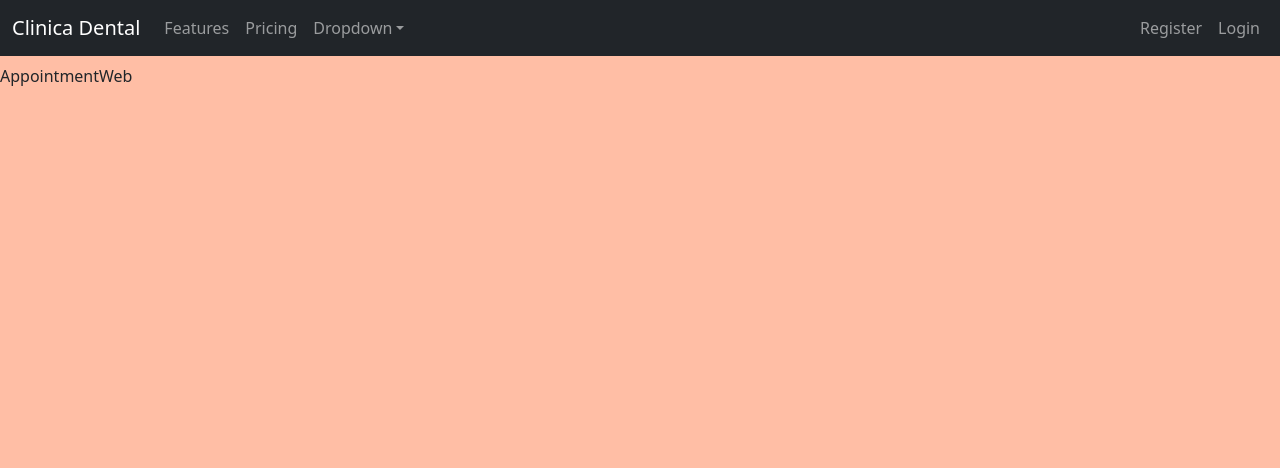
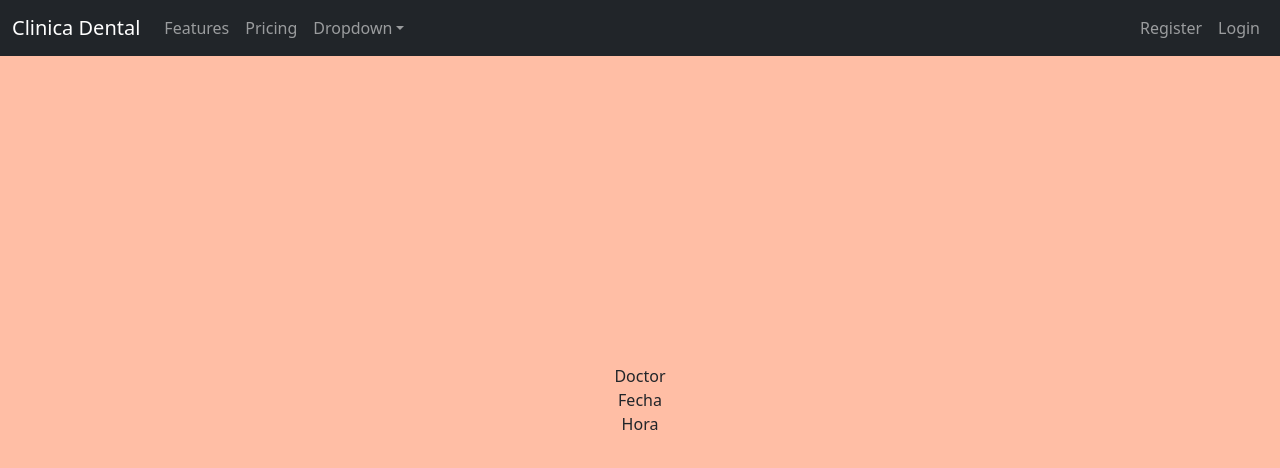
Before and after one commit to s0usaa/dav-geekshub-fsd-react, a React (Vite) app: page /appointmentweb in a window 1280 px wide. Shown: the top 468 px of the page. Built offline with nearby package versions, Linux system fonts and the light colour scheme; no server answers.

Commit message:
feat: Intento de mostrar citas como paciente

```diff
--- a/src/layout/appointmentWeb/AppointmentWeb.css
+++ b/src/layout/appointmentWeb/AppointmentWeb.css
@@ -1,3 +1,3 @@
-.appointmentDesing{
-    margin-top: 4em;
+.appointmentDesign{
+    height: 100vh;
 }
--- a/src/layout/appointmentWeb/AppointmentWeb.jsx
+++ b/src/layout/appointmentWeb/AppointmentWeb.jsx
@@ -1,8 +1,48 @@
-import React from 'react'
-import './AppointmentWeb.css'
+import React, { useEffect, useState } from 'react';
+import { Col, Container, Row } from 'react-bootstrap';
+import { useSelector } from 'react-redux';
+import { getAppointment } from '../../services/apiCalls';
+import { userData } from '../userSlice';
+import './AppointmentWeb.css';
 
 export const AppointmentWeb = () => {
+
+const reduxCredentials = useSelector(userData)
+
+const [userAppointment, setUserAppointment] = useState({
+  doctor: "",
+  date: "",
+  hour: ""
+})
+
+useEffect(()=>{
+  if(userAppointment.date === ""){
+    getAppointment(reduxCredentials.credentials.token)
+    .then((respuesta)=>{
+      console.log(respuesta, "estoy akii");
+      setUserAppointment({
+        doctor: respuesta.data.doctor_id,
+        date: respuesta.data.date,
+        hour: respuesta.data.hour
+      })
+      console.log(respuesta, "Que es lo que pasaaaa");
+    })
+    .catch((error)=> console.log(error));
+  }
+},[userAppointment])
+
   return (
-    <div className='appointmentDesing'>AppointmentWeb</div>
+    <Container fluid>
+      <Row className='appointmentDesign'>
+        <Col className='d-flex flex-column align-items-center justify-content-center'>
+        <div className='appointmentDivs'>Doctor</div>
+        <div>{userAppointment.doctor}</div>
+        <div className='appointmentDivs'>Fecha</div>
+        <div>{userAppointment.date}</div>
+        <div className='appointmentDivs'>Hora</div>
+        <div>{userAppointment.hour}</div>
+        </Col>
+      </Row>
+    </Container>
   )
 }
--- a/src/layout/profile/Profile.css
+++ b/src/layout/profile/Profile.css
@@ -4,5 +4,5 @@
 
 .profileDivs{
     font-size: 1.5rem;
-    color: green;
+    color: rgb(92, 162, 92);
 }
--- a/src/layout/profile/Profile.jsx
+++ b/src/layout/profile/Profile.jsx
@@ -15,7 +15,6 @@ export const Profile = () => {
     phone: "",
     email: ""
   });
-
 
   useEffect(()=>{
     if(userProfile.name === ""){
--- a/src/services/apiCalls.js
+++ b/src/services/apiCalls.js
@@ -34,3 +34,13 @@ export const getProfile = async (token) => {
   }
   return await axios.get(`${root}profile`, config);
 }
+
+//Ver citas Usuario
+export const getAppointment = async (token) =>{
+  let config = {
+    headers: {
+      'Authorization' : `Bearer ${token}`
+    }
+  }
+  return await axios.get(`${root}appointment`, config);
+}
```
